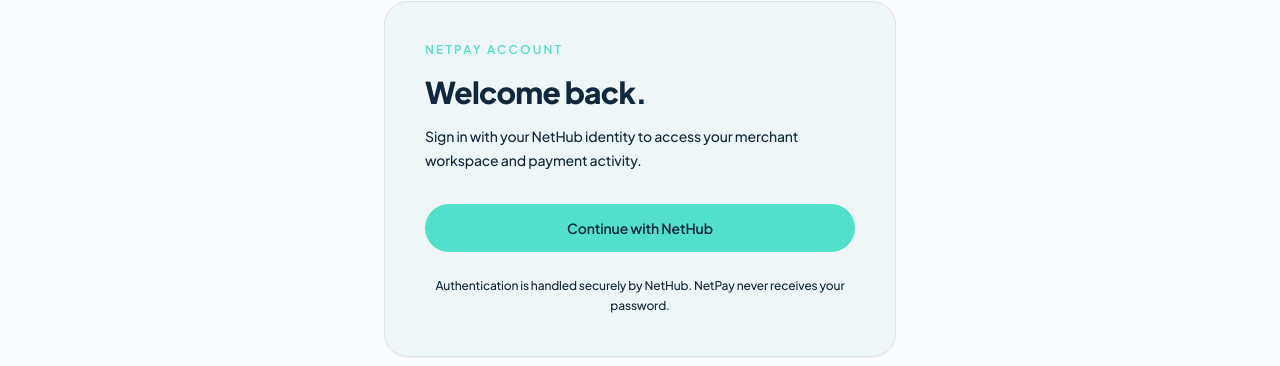
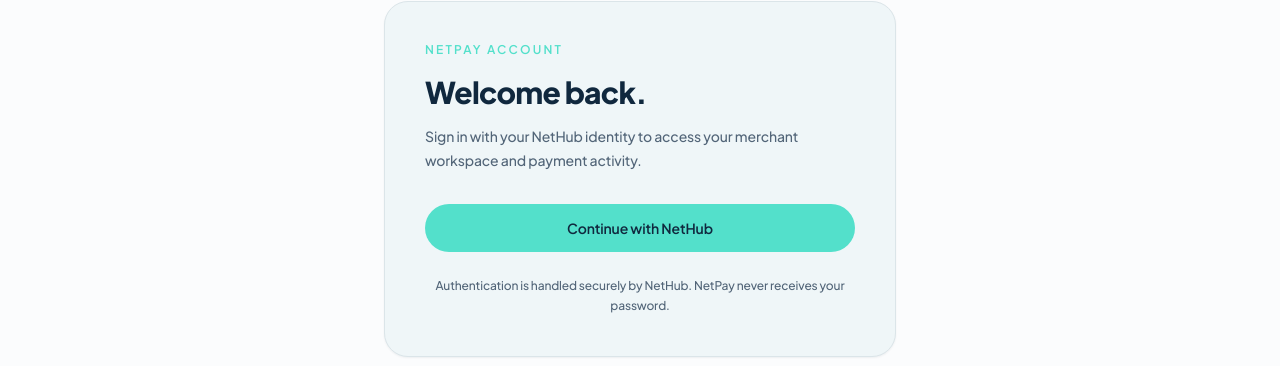
Before and after one commit to NetHub-Ltd/NetPay, a Next.js app in the folder frontend/: page /login in a window 1280 px wide. Shown: the part 190-556 px from the top of the page. Built offline with nearby package versions, Linux system fonts and the light colour scheme; no server answers.

Commit message:
fix(ui): use existing semantic theme tokens on login page

```diff
--- a/frontend/app/login/page.tsx
+++ b/frontend/app/login/page.tsx
@@ -28,7 +28,7 @@ export default async function LoginPage({ searchParams }: LoginPageProps) {
         <section className="w-full max-w-lg rounded-3xl border border-[var(--line)] bg-[var(--surface)] p-8 shadow-[var(--shadow-sm)] sm:p-10">
           <p className="text-xs font-semibold uppercase tracking-[0.18em] text-[var(--accent)]">NetPay account</p>
           <h1 className="mt-4 text-3xl font-extrabold tracking-tight text-[var(--ink)]">Welcome back.</h1>
-          <p className="mt-3 text-sm leading-6 text-[var(--ink-muted)]">
+          <p className="mt-3 text-sm leading-6 text-[var(--muted)]">
             Sign in with your NetHub identity to access your merchant workspace and payment activity.
           </p>
           {errorMessage ? (
@@ -42,7 +42,7 @@ export default async function LoginPage({ searchParams }: LoginPageProps) {
           >
             Continue with NetHub
           </Link>
-          <p className="mt-6 text-center text-xs leading-5 text-[var(--ink-muted)]">
+          <p className="mt-6 text-center text-xs leading-5 text-[var(--muted)]">
             Authentication is handled securely by NetHub. NetPay never receives your password.
           </p>
         </section>
```
